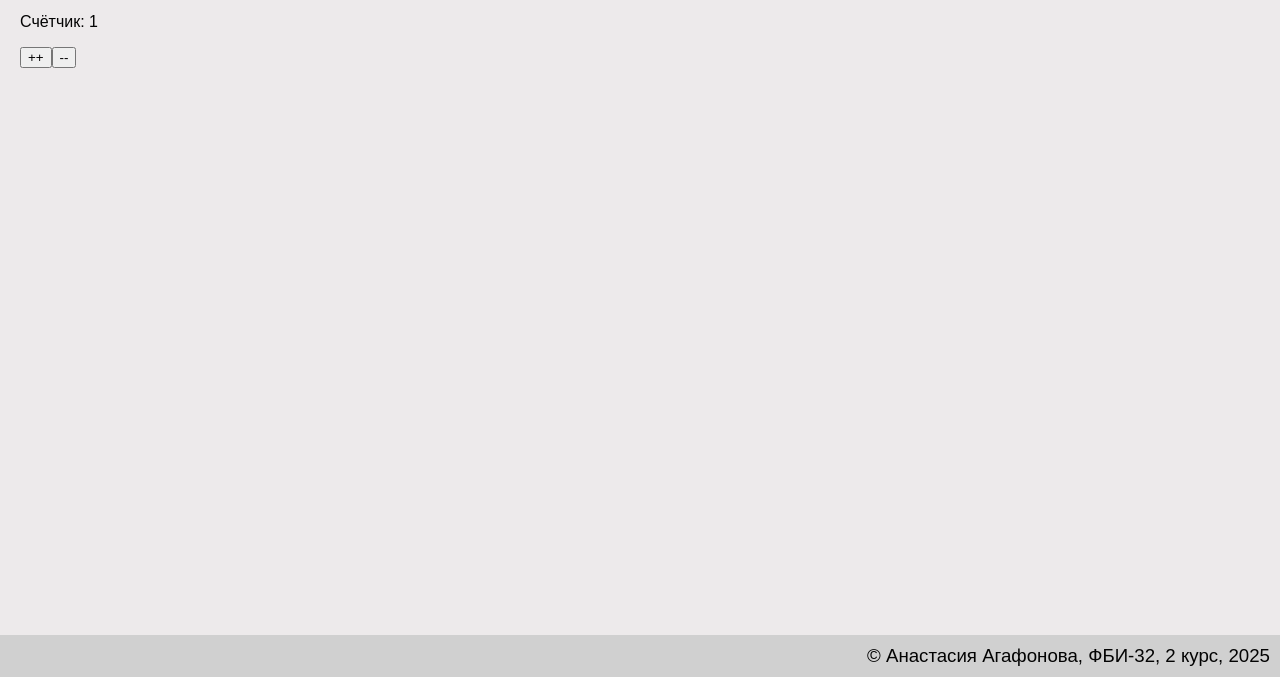
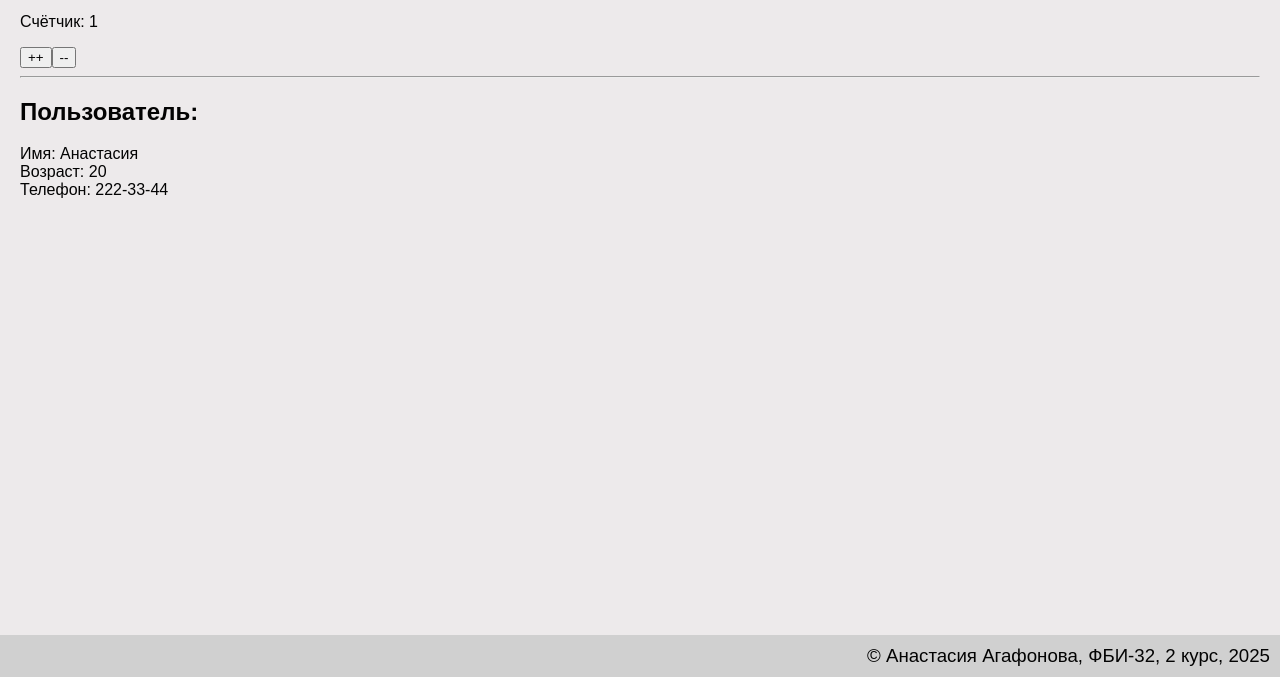
Before and after one commit to anastasiaagafonova/web-front-labs, a plain HTML site: page lab8/vue.html in a window 1280 px wide. Shown: the part 123-800 px from the top of the page. Drawn offline with nearby package versions, Linux system fonts and the light colour scheme.

Commit message:
вывод объекта

```diff
--- a/lab8/vue.html
+++ b/lab8/vue.html
@@ -22,6 +22,12 @@
                 <p>Счётчик: {{ counter }}</p>
                 <button @click="incCounter" v-if="counter < 10">++</button>
                 <button @click="decCounter" v-if="counter > 0">--</button>
+                <hr>
+
+                <h2>Пользователь:</h2>
+                <div>Имя: {{ user.name }}</div>
+                <div>Возраст: {{user.age}}</div>
+                 <div>Телефон: {{user.tel}}</div>
             </div>
         </main>
         <footer>
@@ -34,6 +40,11 @@
                         message: 'Hello!',
                         messageRus: "Привет!",
                         counter: 1,
+                        user: {
+                            name: 'Анастасия',
+                            age: '20',
+                            tel: '222-33-44'
+                        },
                     }
                 },
                 methods: {
```
